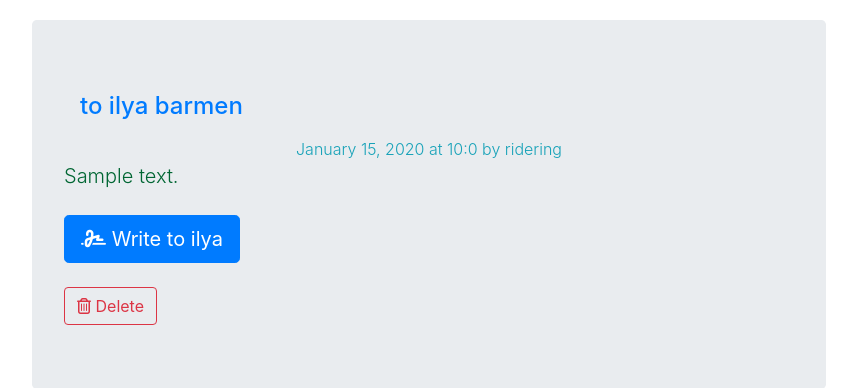
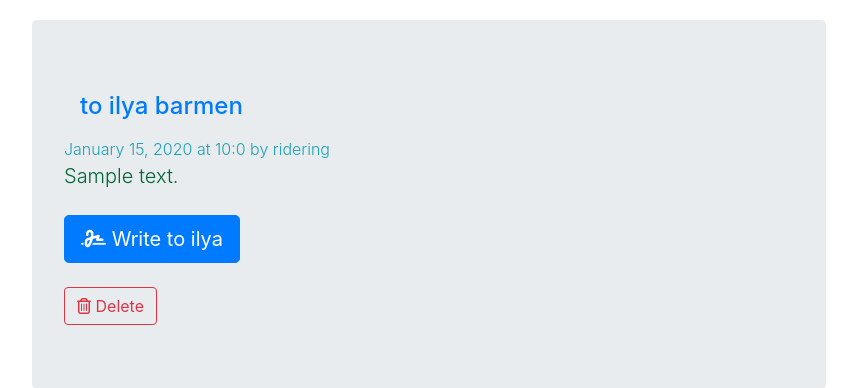
Before and after one commit to KEZKA/YL-WEB-PROJECT, a Flask app: page /private in a window 1280 px wide. Shown: the part 60-448 px from the top of the page, without its empty margins (211-1068 px from the left). Run offline with Flask 2, Linux system fonts and the light colour scheme; a user stored in the database is signed in; data comes from the database, SQL or seed files in the repository; both versions use the stored data as it was after the commit; tables that the repository leaves empty hold one stand-in row (values such as "Sample post"); some libraries are stand-ins or nearby versions.

```diff
--- a/sanansaattaja/website/application.py
+++ b/sanansaattaja/website/application.py
@@ -244,4 +244,4 @@ def run():
     globalhost = '0.0.0.0'
 
     # change host before deploying on heroku
-    app.run(host=localhost, port=port, debug=False)
+    app.run(host=globalhost, port=port, debug=False)
--- a/sanansaattaja/website/templates/main.html
+++ b/sanansaattaja/website/templates/main.html
@@ -21,7 +21,7 @@
                     {{ post.author.name }} {{ post.author.surname }}
                 </a>
             </h4>
-            <p class="font-weight-light text-info" style="text-align: center">
+            <p class="font-weight-light text-info" style="text-align: left">
                 {{ post.get_normal_date() }} by {{ post.author.nickname }}
             </p>
             <h3> {{ post.topic.upper() }} </h3>
--- a/sanansaattaja/website/templates/private.html
+++ b/sanansaattaja/website/templates/private.html
@@ -22,7 +22,7 @@
                         to {{ msg.addressee.name }} {{ msg.addressee.surname }}
                     </a>
                 </h4>
-                <p style="text-align: center" class="font-weight-light text-info">
+                <p style="text-align: left" class="font-weight-light text-info">
                     {{ msg.get_normal_date() }} by {{ msg.author.nickname }}
                 </p>
                 <p class="lead" style="white-space: pre-line">{{ msg.text }}</p><br>
@@ -36,7 +36,7 @@
                         from {{ msg.author.name }} {{ msg.author.surname }}
                     </a>
                 </h4>
-                <p style="text-align: center" class="font-weight-light text-info">
+                <p style="text-align: left" class="font-weight-light text-info">
                     {{ msg.get_normal_date() }} by {{ msg.author.nickname }}
                 </p>
                 <p class="lead" style="white-space: pre-line">{{ msg.text }}</p><br>
```
Also changed, not shown: sanansaattaja/db/sanansaattaja.db.
